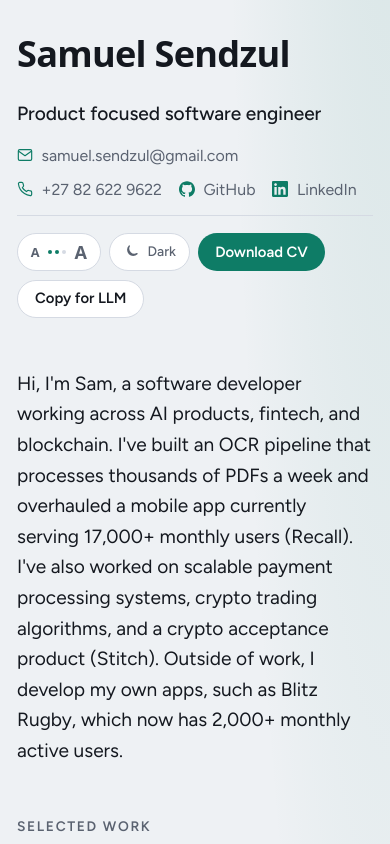
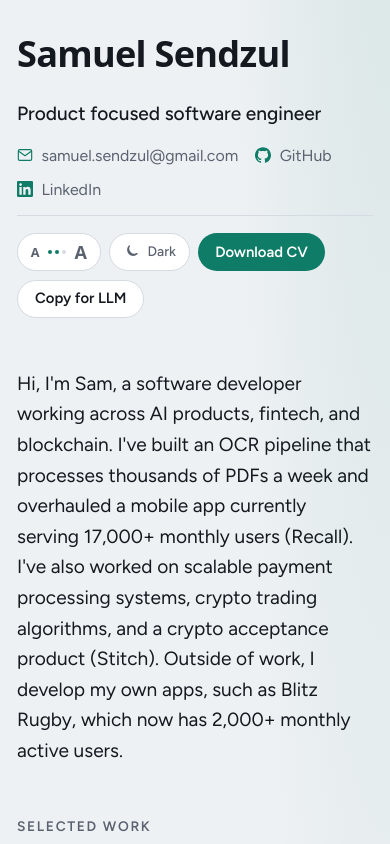
Before and after one commit to Samuel-Sendzul/samuel-sendzul, a React (Vite) app: page / in a window 390 px wide. Shown: the top 844 px of the page. Built offline with nearby package versions, Linux system fonts and the light colour scheme.

Commit message:
remove phonenumber

```diff
--- a/src/components/layout/Footer.tsx
+++ b/src/components/layout/Footer.tsx
@@ -14,13 +14,6 @@ export function Footer({ profile }: FooterProps) {
         <a className={styles.link} href={`mailto:${profile.email}`}>
           <Icon name="mail" />
           <span>{profile.email}</span>
-        </a>
-        <a
-          className={styles.link}
-          href={`tel:${profile.phone.replace(/\s/g, '')}`}
-        >
-          <Icon name="phone" />
-          <span>{profile.phone}</span>
         </a>
         <a
           className={styles.link}
--- a/src/components/layout/Header.tsx
+++ b/src/components/layout/Header.tsx
@@ -22,13 +22,6 @@ export function Header({ profile }: HeaderProps) {
           </a>
           <a
             className={styles.link}
-            href={`tel:${profile.phone.replace(/\s/g, '')}`}
-          >
-            <Icon name="phone" />
-            <span>{profile.phone}</span>
-          </a>
-          <a
-            className={styles.link}
             href={profile.github}
             target="_blank"
             rel="noreferrer"
--- a/src/data/cv.ts
+++ b/src/data/cv.ts
@@ -52,7 +52,6 @@ export type Profile = {
   name: string
   tagline: string
   email: string
-  phone: string
   github: string
   linkedin: string
 }
@@ -73,7 +72,6 @@ export const cv: CvData = {
     name: 'Samuel Sendzul',
     tagline: 'Product focused software engineer',
     email: 'samuel.sendzul@gmail.com',
-    phone: '+27 82 622 9622',
     github: 'https://github.com/Samuel-Sendzul',
     linkedin: 'https://www.linkedin.com/in/samuel-sendzul/',
   },
--- a/src/pdf/CvDocument.tsx
+++ b/src/pdf/CvDocument.tsx
@@ -128,7 +128,7 @@ export function CvDocument({ data }: CvDocumentProps) {
         <Text style={styles.name}>{profile.name}</Text>
         <Text style={styles.tagline}>{profile.tagline}</Text>
         <Text style={styles.contact}>
-          {profile.email} · {profile.phone} ·{' '}
+          {profile.email} ·{' '}
           <Link src={profile.github} style={styles.link}>
             GitHub
           </Link>{' '}
```
Also changed, not shown: public/llm.txt.
